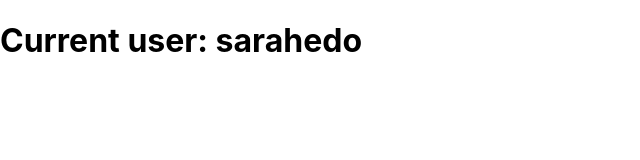
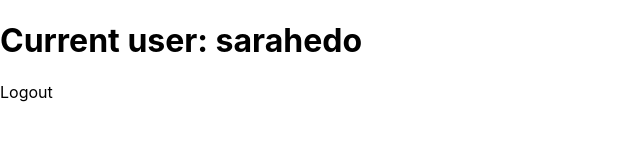
Before and after one commit to tetiana-horobets/nd-would-you-rather, a React (Create React App) app: page / in a window 1280 px wide. Both pictures are taken after a click on the item "Sarah Edo". Shown: the top 160 px of the page, without its empty margins (0-640 px from the left). Built offline with nearby package versions, Linux system fonts and the light colour scheme.

Commit message:
Implement logout

```diff
--- a/src/App.js
+++ b/src/App.js
@@ -1,7 +1,6 @@
 import React from 'react';
 import { connect } from 'react-redux'
-import {loadUsers, selectUser} from './store/ActionCreators.js'
-
+import {loadUsers, selectUser, logout} from './store/ActionCreators.js'
 
 class App extends React.Component {
 
@@ -13,9 +12,16 @@ class App extends React.Component {
     this.props.selectUser(id);
   }
 
+  logout() {
+    this.props.logout();
+  }
+
   render() {
     if (this.props.selectedUser) {
-      return <div><h1>Current user: {this.props.selectedUser}</h1></div>
+      return <div>
+        <h1>Current user: {this.props.selectedUser}</h1>
+        <a onClick={() => this.logout()}>Logout</a>
+      </div>
     }
     const users = Object.entries(this.props.users).map(entry => <li key={entry[1].id} onClick={() => this.selectUser(entry[1].id)}>{entry[1].name}</li>);
     return <div>{users}</div>
@@ -29,7 +35,7 @@ const mapStateToProps = (state /*, ownProps*/) => {
   }
 }
 
-const mapDispatchToProps = {loadUsers, selectUser}
+const mapDispatchToProps = {loadUsers, selectUser, logout}
 
 export default connect(
   mapStateToProps,
--- a/src/store/ActionCreators.js
+++ b/src/store/ActionCreators.js
@@ -1,4 +1,4 @@
-import {LOAD_USERS, SELECT_USER} from './Actions.js'
+import {LOAD_USERS, SELECT_USER, LOGOUT} from './Actions.js'
 import {_getUsers} from '../_DATA.js';
 
 export function loadUsers() {
@@ -16,3 +16,9 @@ export function selectUser(userId) {
       selectedUser: userId
   }
 }
+
+export function logout() {
+  return {
+      type: LOGOUT
+  }
+}
--- a/src/store/Actions.js
+++ b/src/store/Actions.js
@@ -1,2 +1,3 @@
 export const LOAD_USERS = "LOAD_USERS";
 export const SELECT_USER = "SELECT_USER";
+export const LOGOUT = "LOGOUT";
--- a/src/store/Store.js
+++ b/src/store/Store.js
@@ -1,6 +1,6 @@
 import { createStore, applyMiddleware } from 'redux';
 import thunk from 'redux-thunk';
-import {LOAD_USERS, SELECT_USER} from './Actions.js'
+import {LOAD_USERS, SELECT_USER, LOGOUT} from './Actions.js'
 import { combineReducers } from 'redux'
 
 function usersReducer(state = {}, action) {
@@ -14,6 +14,9 @@ function selectedUserReducer(state = null, action) {
   if (action.type === SELECT_USER){
     return action.selectedUser;
   }
+  if (action.type === LOGOUT) {
+    return null;
+  }
   return state;
 }
 
```
